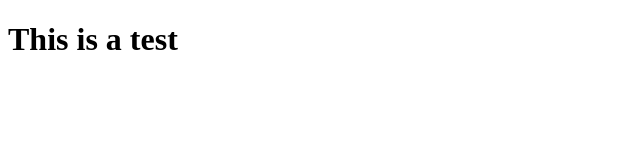
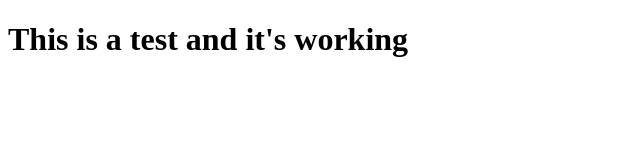
Before and after one commit to manuelpessoadelima/git_vsc_test, a plain HTML site: page index.html in a window 1280 px wide. Shown: the whole page, without its empty margins (0-640 px from the left). Drawn offline with Linux system fonts and the light colour scheme.

Commit message:
inserting text

```diff
--- a/index.html
+++ b/index.html
@@ -6,7 +6,7 @@
     <title>testing</title>
 </head>
 
-<h1>This is a test</h1>
+<h1>This is a test and it's working</h1>
 
 <body>
 
```
